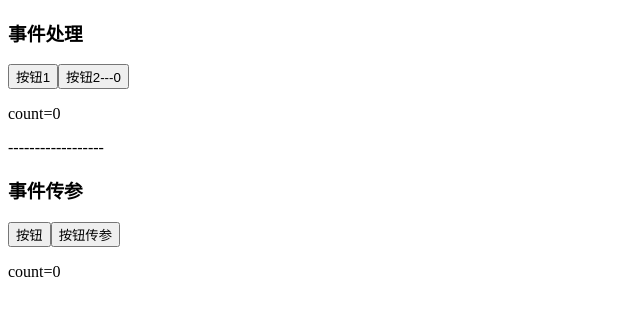
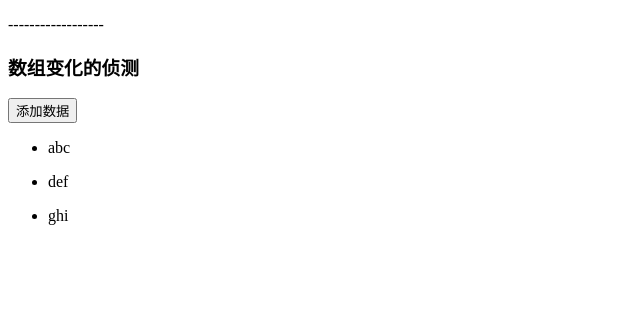
Before and after one commit to jeremyke/vue-blog, a Vue app in the folder vue-project/: page / in a window 1280 px wide. Shown: the top 316 px of the page, without its empty margins (0-640 px from the left). Built offline with nearby package versions, Linux system fonts and the light colour scheme.

Commit message:
feat:事件变化监听

```diff
--- a/vue-project/src/App.vue
+++ b/vue-project/src/App.vue
@@ -5,6 +5,8 @@ import IfShow from './components/IfShow.vue'
 import ListShow from './components/ListShow.vue'
 import EventDeal from './components/EventDeal.vue'
 import EventParam from './components/EventParam.vue'
+import EventXiuShiFu from './components/EventXiuShiFu.vue'
+import ArrayChange from './components/ArrayChange.vue'
 </script>
 
 <template>
@@ -16,7 +18,11 @@ import EventParam from './components/EventParam.vue'
 <!--  <p>&#45;&#45;&#45;&#45;&#45;&#45;&#45;&#45;&#45;&#45;&#45;&#45;&#45;&#45;&#45;&#45;&#45;&#45;</p>-->
 <!--  <ListShow />-->
 <!--  <p>&#45;&#45;&#45;&#45;&#45;&#45;&#45;&#45;&#45;&#45;&#45;&#45;&#45;&#45;&#45;&#45;&#45;&#45;</p>-->
-  <EventDeal />
+<!--  <EventDeal />-->
+<!--  <p>&#45;&#45;&#45;&#45;&#45;&#45;&#45;&#45;&#45;&#45;&#45;&#45;&#45;&#45;&#45;&#45;&#45;&#45;</p>-->
+<!--  <EventParam />-->
+<!--  <p>&#45;&#45;&#45;&#45;&#45;&#45;&#45;&#45;&#45;&#45;&#45;&#45;&#45;&#45;&#45;&#45;&#45;&#45;</p>-->
+<!--  <EventXiuShiFu />-->
   <p>------------------</p>
-  <EventParam />
+  <ArrayChange />
 </template>
--- /dev/null
+++ b/vue-project/src/components/ArrayChange.vue
@@ -0,0 +1,29 @@
+<template>
+  <h3>数组变化的侦测</h3>
+  <button @click="addListHandle">添加数据</button>
+  <ul v-for="(num,index) of nameArr">
+    <li :key="index">{{num}}</li>
+  </ul>
+</template>
+
+<script>
+export default {
+  //属性
+  data(){
+    return {
+      nameArr:["abc","def","ghi"],
+    }
+  },
+  //方法
+  methods:{
+    addListHandle()
+    {
+      this.nameArr.push("jkl")
+      console.log(this.nameArr)
+
+      this.nameArr = this.nameArr.concat(["jkl"])
+      console.log(this.nameArr)
+    },
+  }
+}
+</script>
--- /dev/null
+++ b/vue-project/src/components/EventXiuShiFu.vue
@@ -0,0 +1,37 @@
+<template>
+  <h3>事件修饰符</h3>
+
+  <a href="http://baidu.com" @click.prevent="clickHandle">百度</a>
+
+  <div @click="clickDiv">
+    <p @click.stop="clickP">冒泡</p>
+  </div>
+
+  <p>count={{num}}</p>
+</template>
+
+<script>
+export default {
+  //属性
+  data(){
+    return {
+      num:0,
+    }
+  },
+  //方法
+  methods:{
+    clickHandle()
+    {
+      console.log("点击了")
+    },
+    clickDiv()
+    {
+      console.log("点击了clickDiv")
+    },
+    clickP()
+    {
+      console.log("点击了clickP")
+    },
+  }
+}
+</script>
```
